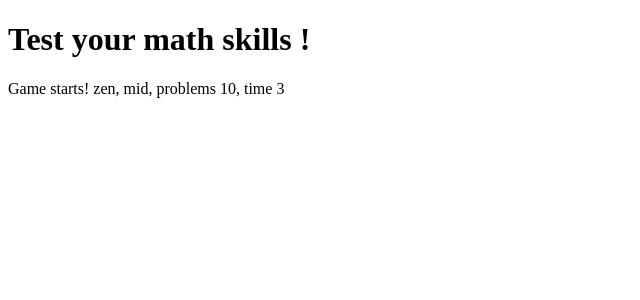
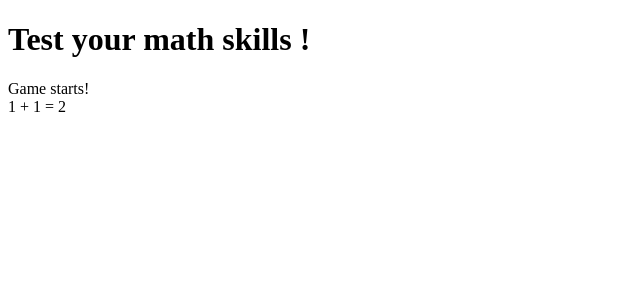
Before and after one commit to Margarita5112002/test-math-skills, an Angular app: page /home in a window 1280 px wide. Both pictures are taken after a click on the button "Start Game". Shown: the top 300 px of the page, without its empty margins (0-640 px from the left). Built offline with nearby package versions, Linux system fonts and the light colour scheme.

Commit message:
game display math problem

```diff
--- a/src/app/game/game.component.html
+++ b/src/app/game/game.component.html
@@ -1 +1,4 @@
-<div>Game starts! {{gameSettings().mode}}, {{gameSettings().difficulty}}, problems {{gameSettings().numProblems}}, time {{gameSettings().timeLimitMinutes}}</div>
+<div>Game starts!</div>
+<form>
+    <math-problem-display (mathProblem)="currMathProblem()" />
+</form>
--- a/src/app/game/game.component.ts
+++ b/src/app/game/game.component.ts
@@ -1,13 +1,15 @@
-import { Component, input } from '@angular/core';
+import { Component, input, signal } from '@angular/core';
 import { FormsModule } from '@angular/forms';
 import { GameSetupSettings } from '../interfaces/game-setup-settings';
-import { MathProblemDifficulty } from '../interfaces/math-problem';
+import { MathProblem, MathProblemDifficulty, MathProblemType } from '../interfaces/math-problem';
+import { MathProblemDisplayComponent } from "./math-problem-display/math-problem-display.component";
+import { MathProblemService } from '../math-problems/math-problem.service';
 
 @Component({
-  selector: 'app-game',
-  imports: [FormsModule],
-  templateUrl: './game.component.html',
-  styleUrl: './game.component.css'
+    selector: 'app-game',
+    imports: [FormsModule, MathProblemDisplayComponent],
+    templateUrl: './game.component.html',
+    styleUrl: './game.component.css'
 })
 export class GameComponent {
     gameSettings = input<GameSetupSettings>({
@@ -16,5 +18,19 @@ export class GameComponent {
         timeLimitMinutes: 3,
         numProblems: 10
     })
+    currMathProblem = signal<MathProblem>({
+        type: MathProblemType.ADD,
+        difficulty: MathProblemDifficulty.EASY,
+        operand1: 1,
+        operand2: 1,
+        solution: 2
+    })
+
+    constructor(private problemService: MathProblemService) {
+    }
+
+    ngOnInit() {
+        this.currMathProblem.set(this.problemService.getRandomMathProblem(this.gameSettings().difficulty))
+    }
 
 }
--- /dev/null
+++ b/src/app/game/math-problem-display/math-problem-display.component.ts
@@ -0,0 +1,18 @@
+import { Component, input } from "@angular/core";
+import { MathProblem, MathProblemDifficulty, MathProblemType } from "../../interfaces/math-problem";
+
+@Component({
+    selector: 'math-problem-display',
+    template: `<div>
+        {{mathProblem().operand1}} {{mathProblem().type}} {{mathProblem().operand2}} = {{mathProblem().solution}}
+    </div>`
+})
+export class MathProblemDisplayComponent {
+    mathProblem = input<MathProblem>({
+        type: MathProblemType.ADD,
+        difficulty: MathProblemDifficulty.EASY,
+        operand1: 1,
+        operand2: 1,
+        solution: 2
+    })
+}
```
